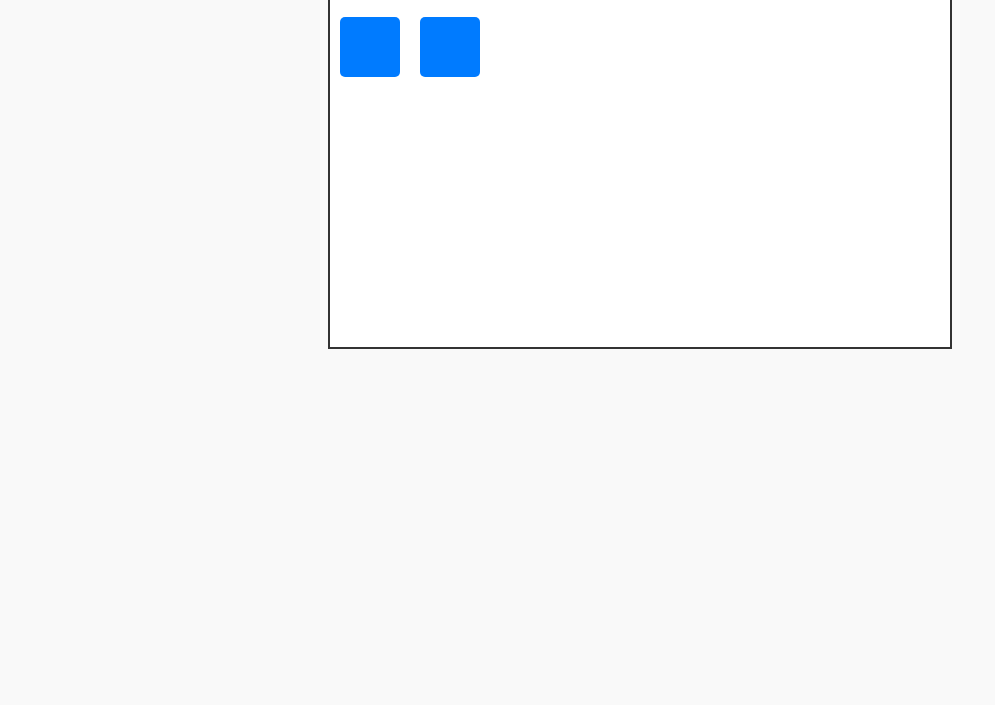
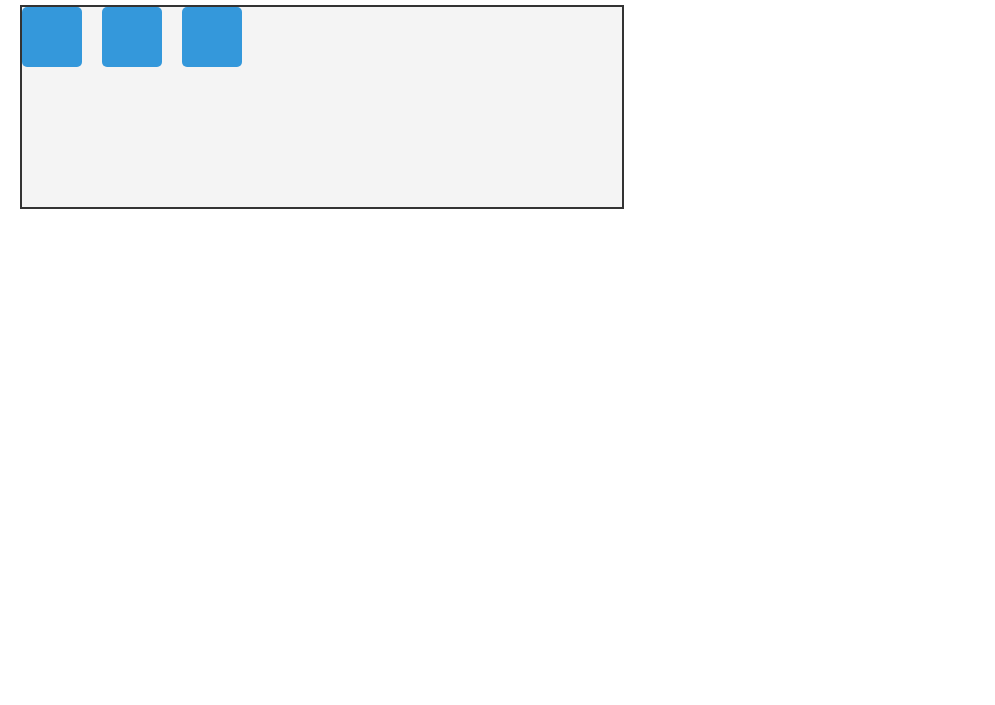
Before and after one commit to acciojob/Click-And-Drag-amityadav24, a website: page main.html in a window 1280 px wide. Shown: the part 95-800 px from the top of the page, without its empty margins (0-995 px from the left). Drawn offline with Linux system fonts and the light colour scheme.

Commit message:
created a submission

```diff
--- a/main.html
+++ b/main.html
@@ -7,11 +7,13 @@
   <link rel="stylesheet" href="styles.css" />
 </head>
 <body>
+  <h1>Example To-Do App</h1>
   <div class="container">
-    <div class="cube"></div>
-    <div class="cube"></div>
-    <div class="cube"></div>
-    <div class="cube"></div>
+    <div class="items">
+      <div class="cube" style="left: 0px; top: 0px;"></div>
+      <div class="cube" style="left: 80px; top: 0px;"></div>
+      <div class="cube" style="left: 160px; top: 0px;"></div>
+    </div>
   </div>
 
   <script src="script.js"></script>
--- a/script.js
+++ b/script.js
@@ -1,18 +1,14 @@
+const cubes = document.querySelectorAll('.cube');
 const container = document.querySelector('.container');
-const cubes = document.querySelectorAll('.cube');
 
-let selectedCube = null;
+let selected = null;
 let offsetX = 0;
 let offsetY = 0;
 
 cubes.forEach(cube => {
   cube.addEventListener('mousedown', (e) => {
-    selectedCube = cube;
-
-    // Calculate offset between mouse position and cube top-left
+    selected = cube;
     const rect = cube.getBoundingClientRect();
-    const containerRect = container.getBoundingClientRect();
-
     offsetX = e.clientX - rect.left;
     offsetY = e.clientY - rect.top;
 
@@ -22,24 +18,22 @@ cubes.forEach(cube => {
 });
 
 function drag(e) {
-  if (!selectedCube) return;
-
+  if (!selected) return;
   const containerRect = container.getBoundingClientRect();
 
-  // Calculate new position
   let newLeft = e.clientX - containerRect.left - offsetX;
   let newTop = e.clientY - containerRect.top - offsetY;
 
-  // Apply boundary constraints
-  newLeft = Math.max(0, Math.min(newLeft, container.clientWidth - selectedCube.clientWidth));
-  newTop = Math.max(0, Math.min(newTop, container.clientHeight - selectedCube.clientHeight));
+  // Boundaries
+  newLeft = Math.max(0, Math.min(newLeft, container.scrollWidth - selected.offsetWidth));
+  newTop = Math.max(0, Math.min(newTop, container.offsetHeight - selected.offsetHeight));
 
-  selectedCube.style.left = `${newLeft}px`;
-  selectedCube.style.top = `${newTop}px`;
+  selected.style.left = `${newLeft}px`;
+  selected.style.top = `${newTop}px`;
 }
 
 function drop() {
-  selectedCube = null;
+  selected = null;
   document.removeEventListener('mousemove', drag);
   document.removeEventListener('mouseup', drop);
 }
--- a/styles.css
+++ b/styles.css
@@ -1,34 +1,30 @@
 body {
   font-family: Arial, sans-serif;
-  background-color: #f9f9f9;
   margin: 0;
   padding: 20px;
 }
 
 .container {
+  width: 600px;
+  height: 200px;
+  border: 2px solid #333;
+  overflow-x: auto;
+  white-space: nowrap;
   position: relative;
-  width: 600px;
-  height: 400px;
-  margin: 0 auto;
-  border: 2px solid #333;
-  background-color: #fff;
-  display: flex;
-  flex-wrap: wrap;
-  gap: 10px;
-  padding: 10px;
+  background: #f4f4f4;
+}
+
+.items {
+  position: relative;
+  height: 100%;
+  width: 1000px; /* deliberately wide for horizontal scroll */
 }
 
 .cube {
   width: 60px;
   height: 60px;
-  background-color: #007bff;
+  background-color: #3498db;
+  border-radius: 5px;
+  position: absolute;
   cursor: grab;
-  position: absolute;
-  border-radius: 5px;
 }
-
-/* Initial grid placement */
-.container .cube:nth-child(1) { top: 10px; left: 10px; }
-.container .cube:nth-child(2) { top: 10px; left: 90px; }
-.container .cube:nth-child(3) { top: 90px; left: 10px; }
-.container .cube:nth-child(4) { top: 90px; left: 90px; }
```
